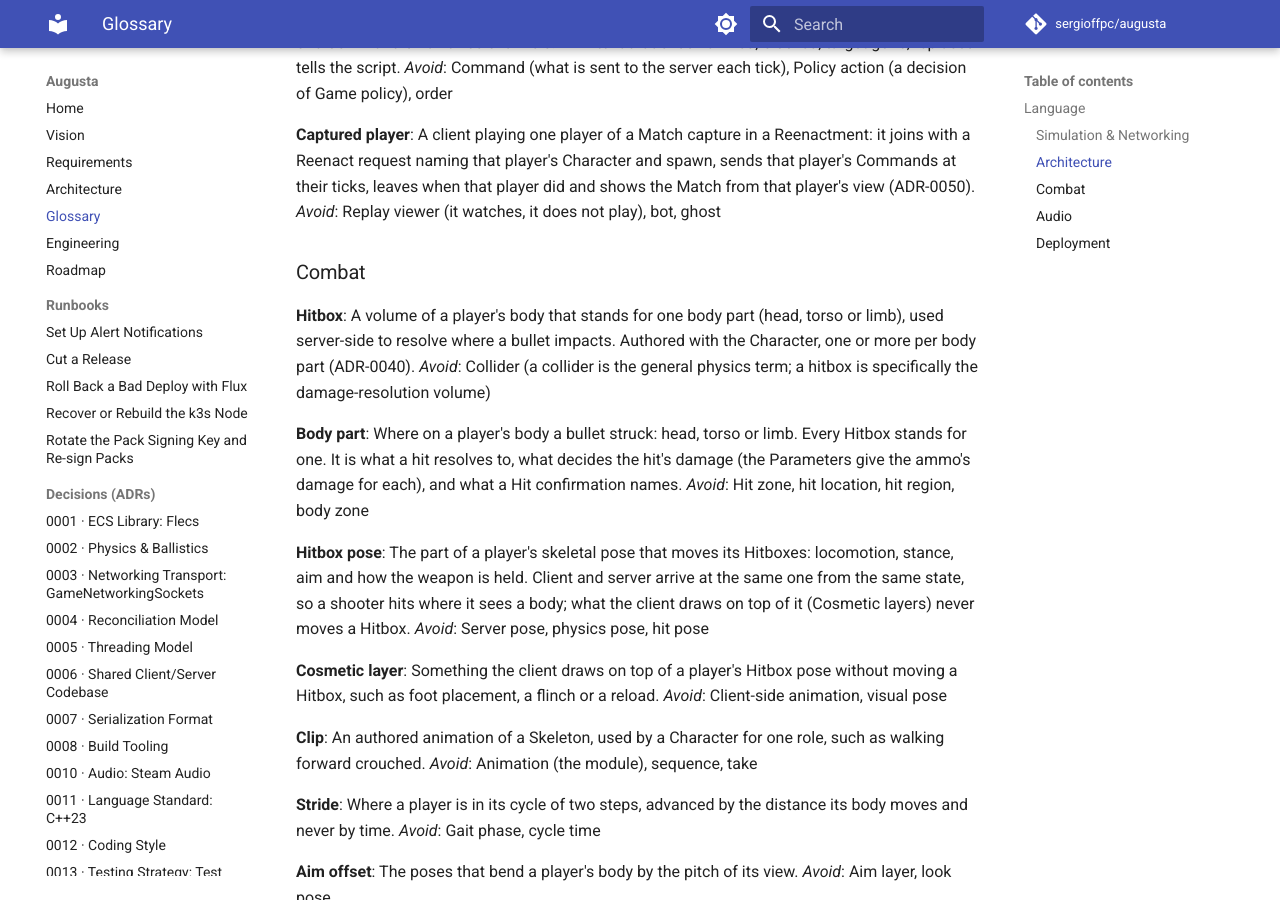
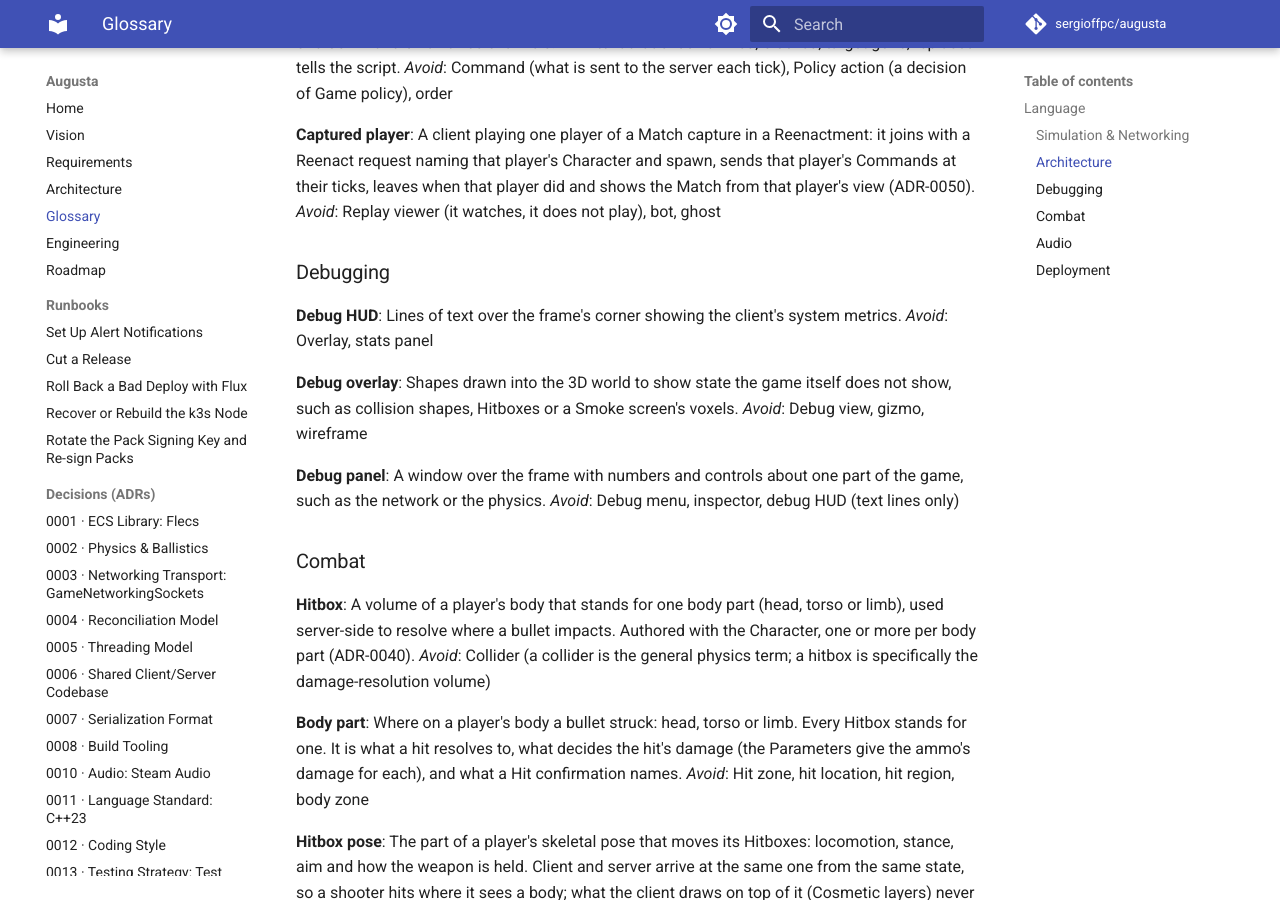
Before and after one commit to sergioffpc/augusta, an MkDocs documentation site: the page built from GLOSSARY.md, in a window 1280 px wide and 900 px high, scrolled down 7989 px. Built offline with MkDocs 1.6.1 and Material for MkDocs 9.7.7, drawn with Linux system fonts in a browser that asks for light colours; comment, search, counter and statistics services are not loaded.

Commit message:
docs(glossary): add Debugging terms for debug tooling
Debug HUD, Debug overlay and Debug panel, settled while charting the
debug tooling map with /wayfinder.

Co-Authored-By: Claude Opus 5.5 <noreply@anthropic.com>
Claude-Session: https://claude.ai/code/session_013CpjGJvkG3vKKfm9RhQsL2

```diff
--- a/GLOSSARY.md
+++ b/GLOSSARY.md
@@ -402,6 +402,19 @@ spawn, sends that player's Commands at their ticks, leaves when that player did
 and shows the Match from that player's view (ADR-0050). _Avoid_: Replay viewer
 (it watches, it does not play), bot, ghost
 
+### Debugging
+
+**Debug HUD**: Lines of text over the frame's corner showing the client's system
+metrics. _Avoid_: Overlay, stats panel
+
+**Debug overlay**: Shapes drawn into the 3D world to show state the game itself
+does not show, such as collision shapes, Hitboxes or a Smoke screen's voxels.
+_Avoid_: Debug view, gizmo, wireframe
+
+**Debug panel**: A window over the frame with numbers and controls about one
+part of the game, such as the network or the physics. _Avoid_: Debug menu,
+inspector, debug HUD (text lines only)
+
 ### Combat
 
 **Hitbox**: A volume of a player's body that stands for one body part (head,
```
